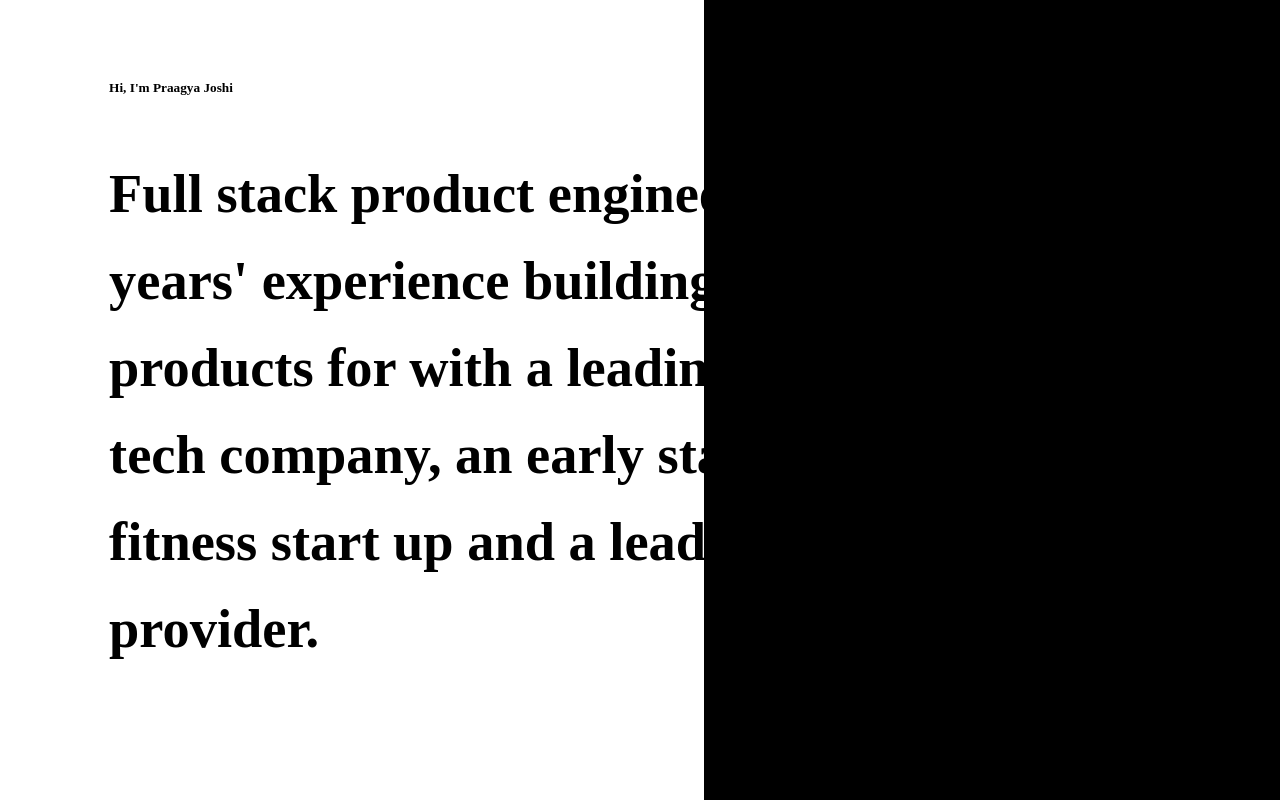
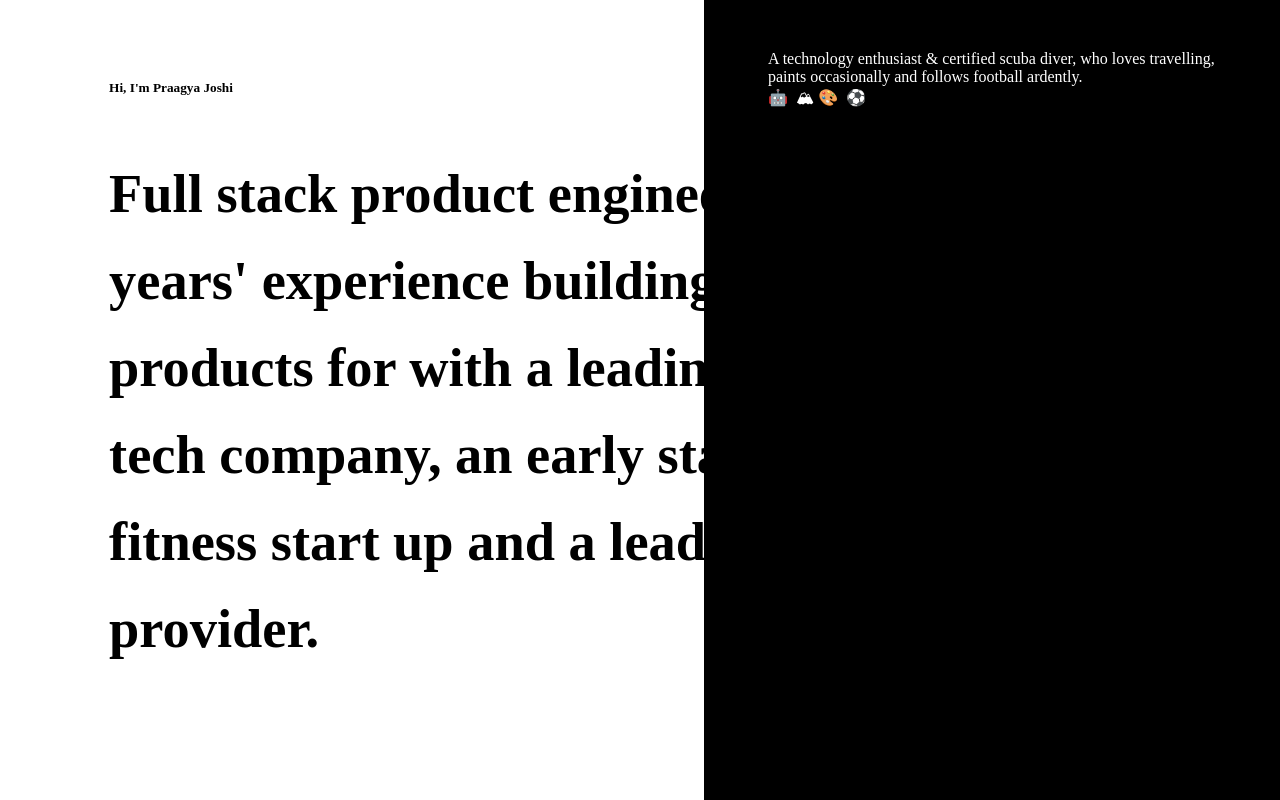
Before and after one commit to yinm/trace-2column-portfolio.surge.sh, a Gatsby site: page / in a window 1280 px wide. Shown: the top 800 px of the page. Built offline with nearby package versions, Linux system fonts and the light colour scheme; Gatsby itself is replaced by a stand-in of ours.

Commit message:
Add HTML

```diff
--- a/src/components/Sidebar/About/index.js
+++ b/src/components/Sidebar/About/index.js
@@ -0,0 +1,23 @@
+import React, { Component } from 'react'
+
+// import './style.scss'
+
+class About extends Component {
+  render() {
+    return (
+      <div className="about">
+        <div className="image">
+        </div>
+        <div className="bio">
+          A technology enthusiast &amp; certified scuba diver, who loves travelling, paints occasionally
+          and follows football ardently.
+          <div className="emoji">
+            🤖 &nbsp;🏔&nbsp;🎨&nbsp; ⚽️
+          </div>
+        </div>
+      </div>
+    )
+  }
+}
+
+export default About
--- a/src/pages/index.js
+++ b/src/pages/index.js
@@ -25,7 +25,7 @@ const IndexPage = () => (
 
     <div className="aside">
       <div className="top">
-        {/*<About/>*/}
+        <About/>
       </div>
       <div className="bottom">
         {/*<Links/>*/}
```
